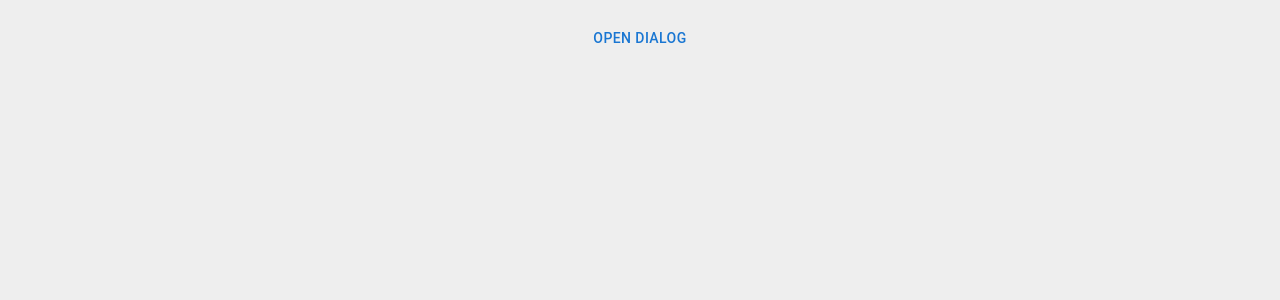
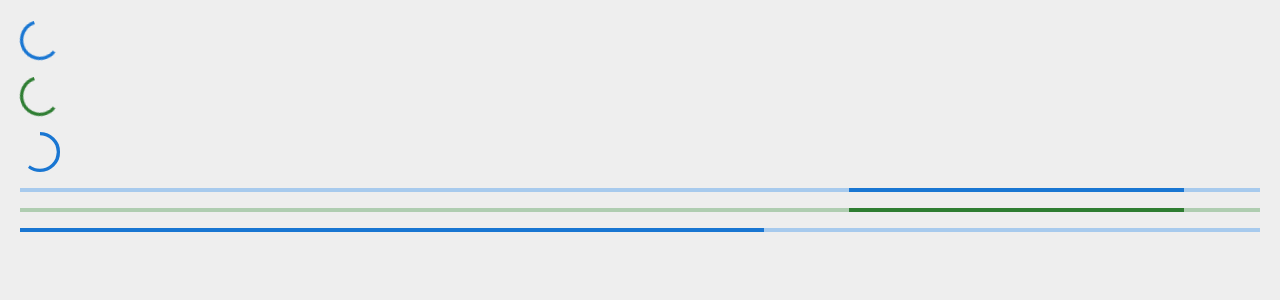
Before and after one commit to saraswathi22-mac/react-mui, a React (Create React App) app: page / in a window 1280 px wide. Shown: the top 300 px of the page. Built offline with nearby package versions, Linux system fonts and the light colour scheme.

Commit message:
Progress

```diff
--- a/src/App.tsx
+++ b/src/App.tsx
@@ -30,7 +30,8 @@
 // import { MuiTable } from './components/29_Table';
 // import { MuiAlert } from './components/30_Alert';
 // import { MuiSnackbar } from './components/31_Snackbar';
-import { MuiDialog } from './components/32_Dialog';
+// import { MuiDialog } from './components/32_Dialog';
+import { MuiProgress } from './components/33_Progress';
 
 function App() {
   return (
@@ -66,7 +67,8 @@
       {/* <MuiTable /> */}
       {/* <MuiAlert /> */}
       {/* <MuiSnackbar /> */}
-      <MuiDialog />
+      {/* <MuiDialog /> */}
+      <MuiProgress />
     </div>
   );
 }
--- /dev/null
+++ b/src/components/33_Progress.tsx
@@ -0,0 +1,15 @@
+import { CircularProgress, LinearProgress, Stack } from "@mui/material"
+
+export const MuiProgress = () => {
+  return (
+    <Stack spacing={2}>
+        <CircularProgress />
+        <CircularProgress color="success" />
+        <CircularProgress variant="determinate" value={60} />
+
+        <LinearProgress />
+        <LinearProgress color="success" />
+        <LinearProgress variant="determinate" value={60} />
+    </Stack>
+  )
+}
```
Also changed, not shown: 1 other file (tests, documents, lock files or other folders).
